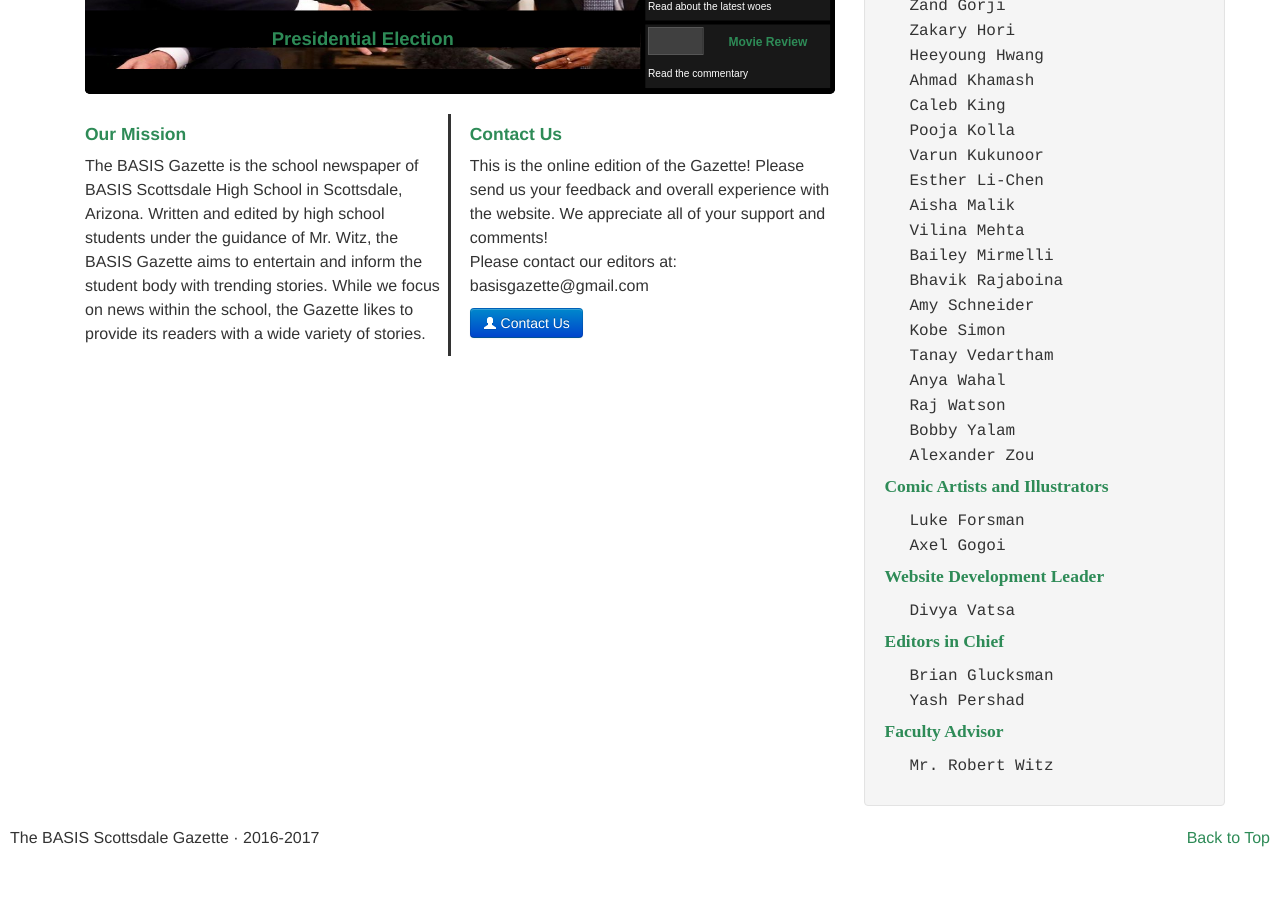
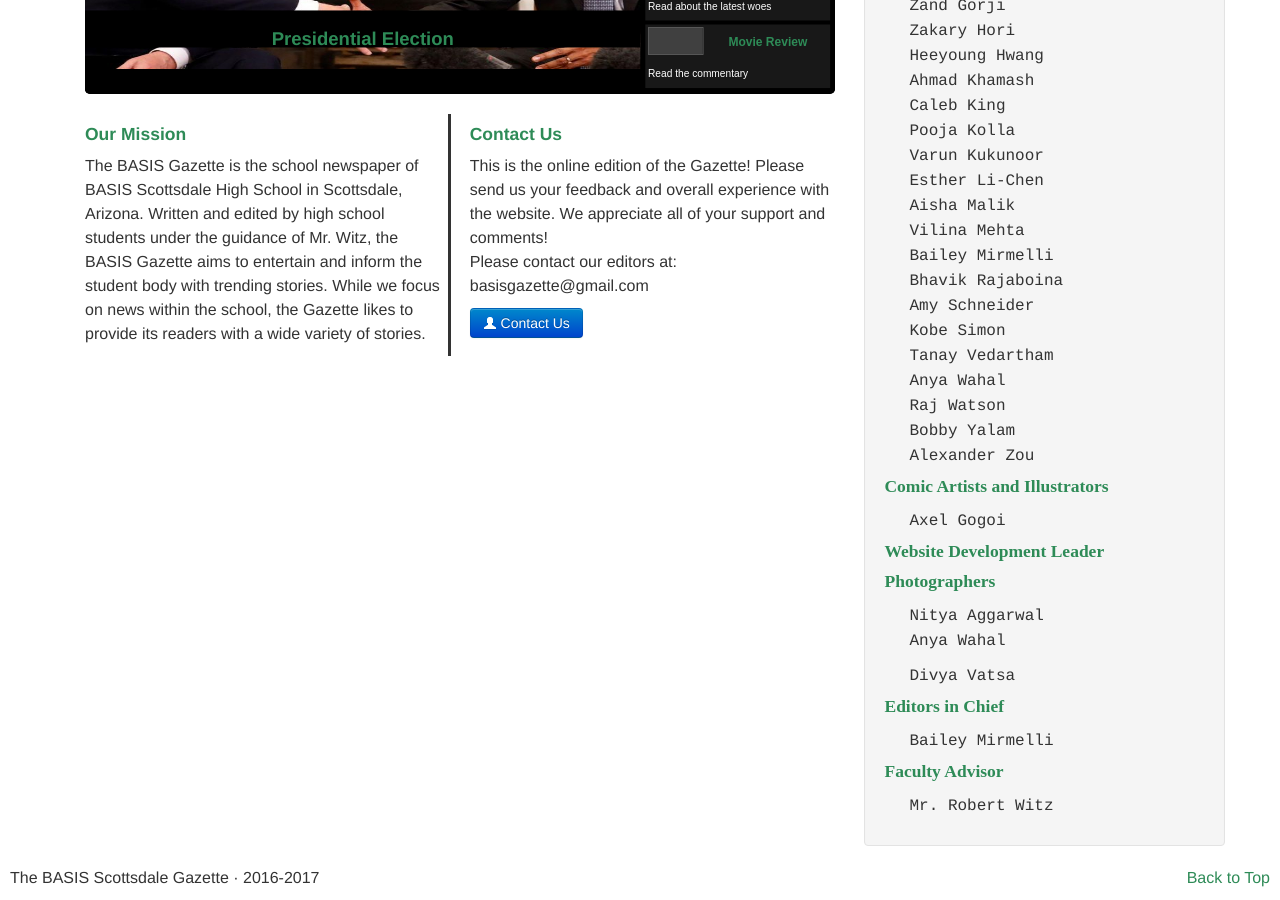
Before and after one commit to Awake99/Awake99.github.io, a Jekyll site: the page built from index.html, in a window 1280 px wide and 900 px high, scrolled down 597 px. Built offline with Jekyll 4.4.1, drawn with Linux system fonts in a browser that asks for light colours; nearby versions of some CDN libraries; before the commit the page ends 1457 px from its top, so only the background shows below that; grey boxes are pictures that could not be loaded.

Commit message:
Update index.html

```diff
--- a/index.html
+++ b/index.html
@@ -316,17 +316,20 @@ layout: default
     	</ul>
     	<h4 style="color:#2E8B57;">Comic Artists and Illustrators</h4>
     	<ul style="list-style-type:none;font-family:courier;">
-    		<li>Luke Forsman</li>
             <li>Axel Gogoi</li>
     	</ul>
         <h4 style="color:#2E8B57;">Website Development Leader</h4>
+	<h4 style="color:#2E8B57;">Photographers</h4>
+	<ul style="list-style-type:none;font-family:courier;">
+            <li>Nitya Aggarwal</li>
+	    <li>Anya Wahal</li>
+        </ul>
         <ul style="list-style-type:none;font-family:courier;">
             <li>Divya Vatsa</li>
         </ul>
     	<h4 style="color:#2E8B57;">Editors in Chief</h4>
     	<ul style="list-style-type:none;font-family:courier;">
-    		<li>Brian Glucksman</li>
-    		<li>Yash Pershad</li>
+    		<li>Bailey Mirmelli</li>
     	</ul>
     	<h4 style="color:#2E8B57;">Faculty Advisor</h4>
     	<ul style="list-style-type:none;font-family:courier;">
```
